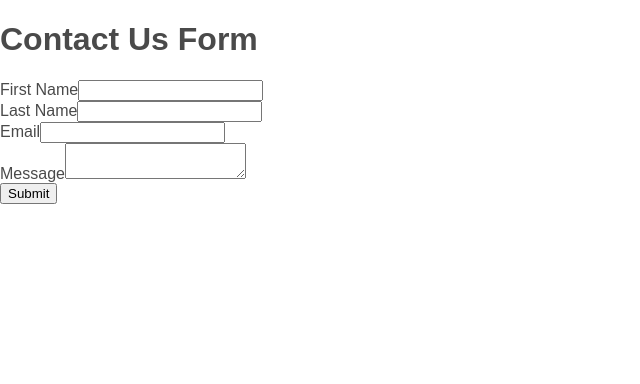
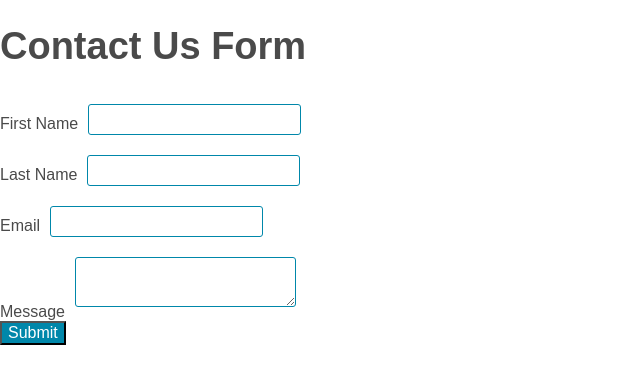
Before and after one commit to hstor3/contact-form, a React (Create React App) app: page / in a window 1280 px wide. Shown: the top 384 px of the page, without its empty margins (0-640 px from the left). Built offline with nearby package versions, Linux system fonts and the light colour scheme.

Commit message:
initial setup

```diff
--- a/src/pages/form/index.js
+++ b/src/pages/form/index.js
@@ -1,4 +1,5 @@
 import React from "react";
+import './style.scss';
 import Names from "../../components/names";
 import Email from "../../components/email";
 import Message from '../../components/message';
@@ -6,11 +7,11 @@ import Message from '../../components/message';
 export default function Form() {
     return (
         <div>
-            <h1>Contact Us Form</h1>
+            <h1 className="header">Contact Us Form</h1>
             <Names />
             <Email />
             <Message />
-            <button>Submit</button>
+            <button className="submit-btn">Submit</button>
         </div>
     )
 }
```
